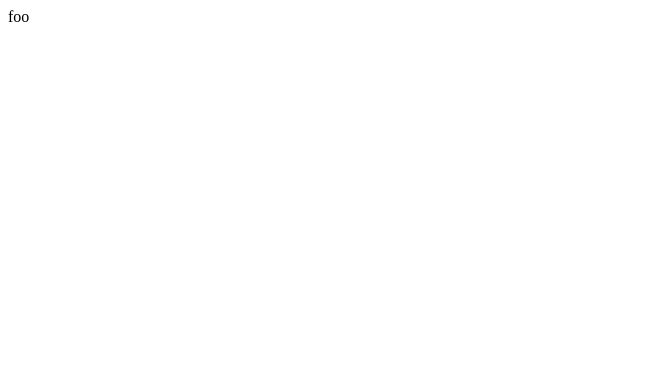
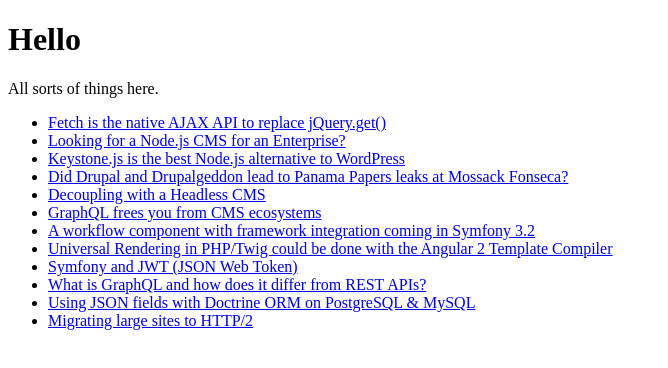
Before and after one commit to janit/janit.github.io, a plain HTML site: page index.html in a window 1280 px wide. Shown: the whole page, without its empty margins (0-668 px from the left). Drawn offline with Linux system fonts and the light colour scheme.

Commit message:
Update index.html

```diff
--- a/index.html
+++ b/index.html
@@ -1 +1,29 @@
-foo
+
+<!doctype html>
+<html>
+<head>
+  <meta charset="utf-8">
+  <title>janit on GitHub</title>
+</head>
+
+<h1>Hello</h1>
+
+<p>All sorts of things here.</p>
+
+<ul>
+  <li><a href="http://react-etc.net/entry/fetch-is-the-native-ajax-api-to-replace-jquery">Fetch is the native AJAX API to replace jQuery.get()</a></li>
+  <li><a href="http://react-etc.net/entry/looking-for-a-node-js-cms-for-an-enterprise">Looking for a Node.js CMS for an Enterprise?</a></li>
+  <li><a href="http://react-etc.net/entry/keystone-js-is-the-best-node-js-alternative-for-wordpress">Keystone.js is the best Node.js alternative to WordPress</a></li>
+  <li><a href="http://drupal.sh/drupal-panama-papers-leaks-mossack-fonseca">Did Drupal and Drupalgeddon lead to Panama Papers leaks at Mossack Fonseca?</a></li>
+  <li><a href="http://symfony-cms.net/decoupling-headless-cms">Decoupling with a Headless CMS</a></li>
+  <li><a href="http://symfony-cms.net/qraphql-frees-you-from-cms-ecosystems">GraphQL frees you from CMS ecosystems</a></li>
+  <li><a href="https://www.symfony.fi/entry/a-workflow-component-with-framework-integration-coming-in-symfony-3-2">A workflow component with framework integration coming in Symfony 3.2</a></li>
+  <li><a href="https://www.symfony.fi/entry/introduction-to-angular-2-for-symfony-developers">Universal Rendering in PHP/Twig could be done with the Angular 2 Template Compiler</a></li>
+  <li><a href="https://www.symfony.fi/entry/symfony-and-jwt-json-web-token">Symfony and JWT (JSON Web Token)</a></li>
+  <li><a href="https://www.symfony.fi/entry/what-is-graphql-and-how-does-it-differ-from-rest-apis">What is GraphQL and how does it differ from REST APIs?</a></li>
+  <li><a href="https://www.symfony.fi/entry/using-json-fields-with-doctrine-orm-on-postgresql-mysql">Using JSON fields with Doctrine ORM on PostgreSQL & MySQL</a></li>
+  <li><a href="https://events.drupal.org/dublin2016/sessions/migrating-large-sites-http2">Migrating large sites to HTTP/2</a></li>
+</ul>
+
+</body>
+</html>
```
